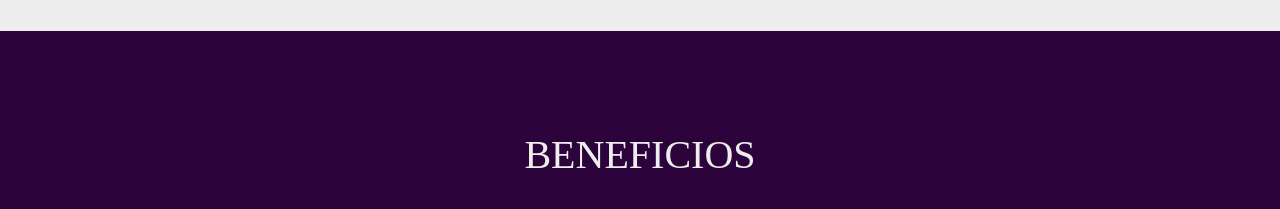
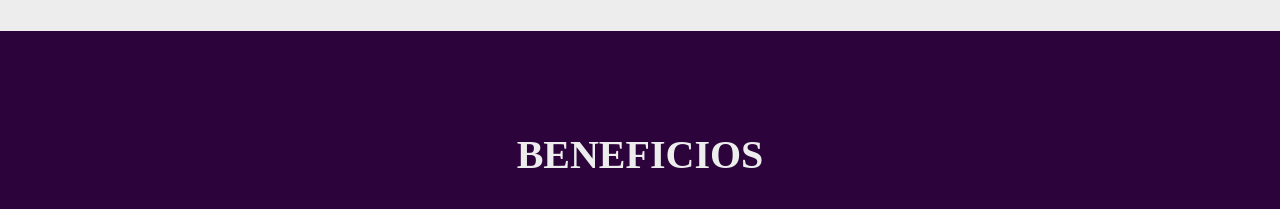
Before and after one commit to eidiogolima/ComprarSite.com, a React (Create React App) app: page / in a window 1280 px wide. Shown: the part 980-1189 px from the top of the page. Built offline with nearby package versions, Linux system fonts and the light colour scheme.

Commit message:
peso beneficios concertado

```diff
--- a/src/JS/Componentes/Todos/Beneficios.js
+++ b/src/JS/Componentes/Todos/Beneficios.js
@@ -8,7 +8,7 @@ const Beneficios = () => {
   return (
     <section className="cor-b-p1 py-md-6 py-4">
       <div className="container-md container-fluid ">
-        <h1 className='text-center cor-2 '>BENEFICIOS</h1>
+        <h1 className='text-center cor-2 fw-semibold'>BENEFICIOS</h1>
         <div className="d-flex mt-4 gap-lg-4 gap-md-3  gap-sm-4 text-center flex-md-nowrap flex-wrap justify-content-center">
           <div className="cor-b-2 p-3 rounded ">
             <img style={{ width: 'auto' }} src={SEO} alt="" />
```
